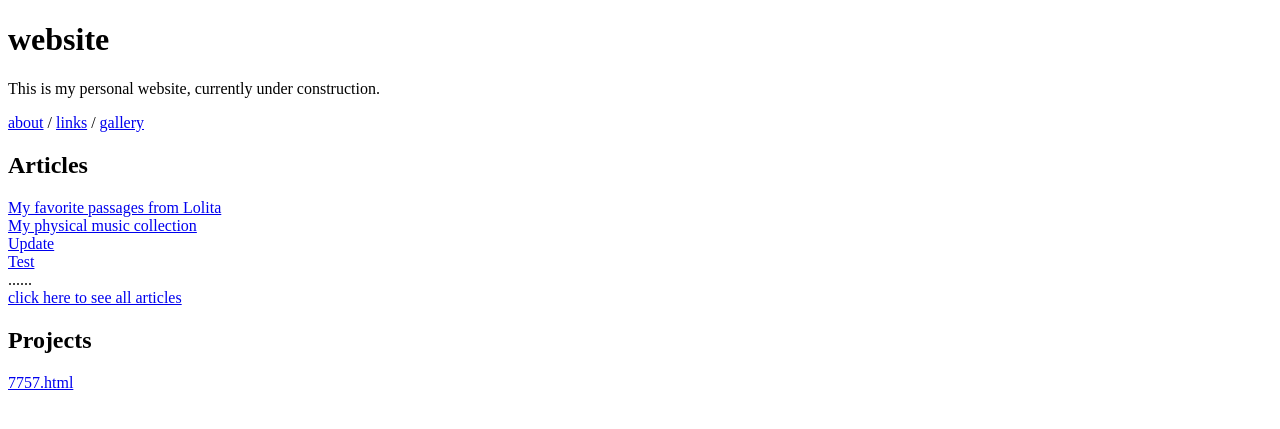
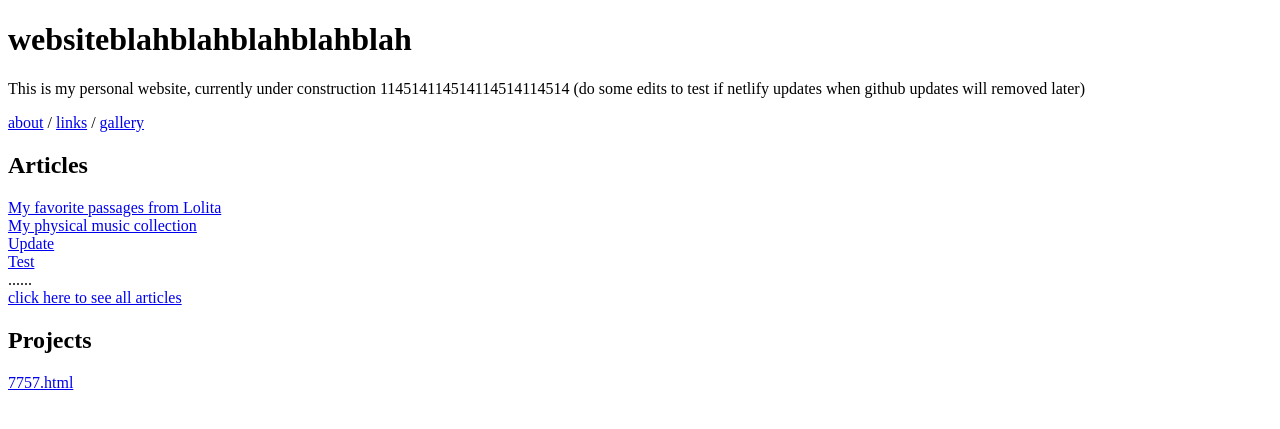
Before and after one commit to Aiwass93/aiwass93.github.io, a Jekyll site: the page built from index.html, in a window 1280 px wide. Shown: the top 429 px of the page. Built offline with Jekyll 4.4.1, drawn with Linux system fonts in a browser that asks for light colours.

Commit message:
testing for netlify

```diff
--- a/index.html
+++ b/index.html
@@ -2,8 +2,8 @@
 layout: default
 title: website
 ---
-<h1>website</h1>
-<p>This is my personal website, currently under construction.</p>
+<h1>websiteblahblahblahblahblah</h1>
+<p>This is my personal website, currently under construction 114514114514114514114514 (do some edits to test if netlify updates when github updates will removed later)</p>
 <p><a href="/about.html">about</a> / <a href="/links.html">links</a> / <a href="/gallery/">gallery</a></p>
 <h2>Articles</h2>
 {% for post in site.posts limit:4 %}<a href="{{ post.url }}">{{ post.title | escape }}</a><br>{% endfor %}
```
